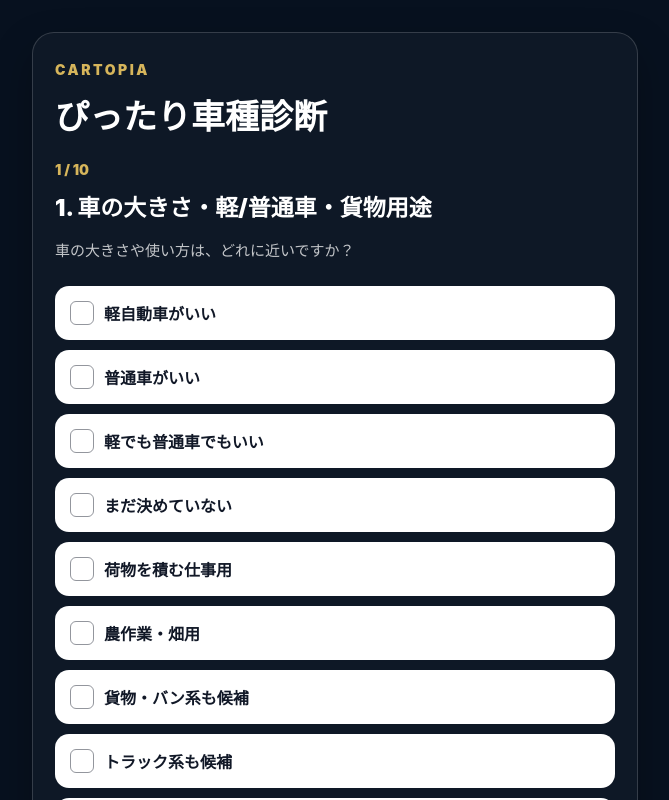
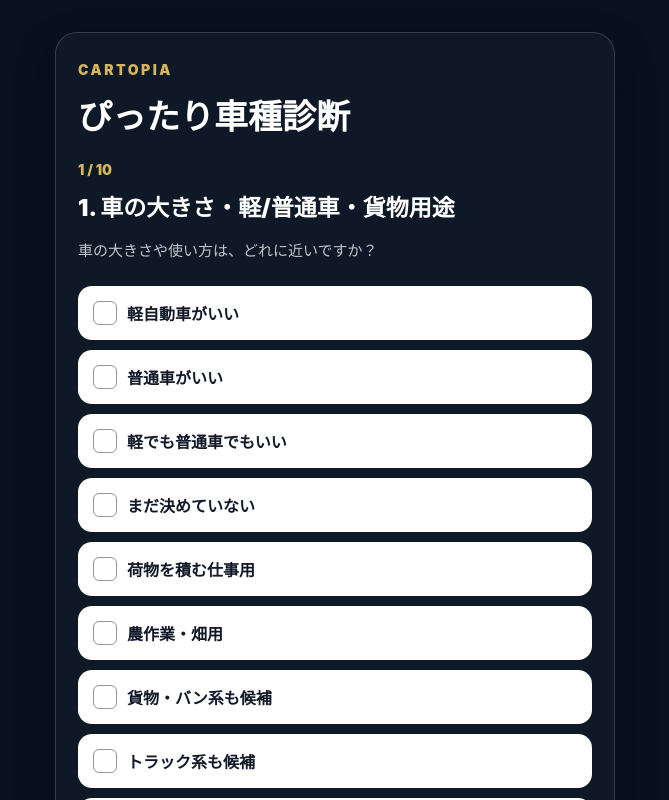
Before and after one commit to CARTOPIA0319/cartopia-car-diagnosis, a Next.js app: page / in a window 1280 px wide. Shown: the top 800 px of the page, without its empty margins (305-974 px from the left). Built offline with nearby package versions, Linux system fonts and the light colour scheme.

Commit message:
入力欄の横幅はみ出しを修正

```diff
--- a/app/page.js
+++ b/app/page.js
@@ -421,6 +421,7 @@ color: "#ffffff",
 padding: "32px 18px",
 fontFamily:
 '-apple-system, BlinkMacSystemFont, "Helvetica Neue", "Yu Gothic", "Hiragino Kaku Gothic ProN", sans-serif',
+boxSizing: "border-box",
 },
 card: {
 maxWidth: "560px",
@@ -430,6 +431,7 @@ borderRadius: "22px",
 padding: "28px 22px",
 background: "rgba(255,255,255,0.03)",
 boxShadow: "0 18px 40px rgba(0,0,0,0.28)",
+boxSizing: "border-box",
 },
 brand: {
 color: "#d6b55b",
@@ -479,6 +481,7 @@ textAlign: "left",
 display: "flex",
 alignItems: "center",
 gap: "10px",
+boxSizing: "border-box",
 },
 optionButtonActive: {
 background: "#d6b55b",
@@ -515,6 +518,7 @@ color: "#111827",
 padding: "14px",
 fontSize: "16px",
 lineHeight: "1.7",
+boxSizing: "border-box",
 },
 nav: {
 display: "grid",
@@ -530,6 +534,7 @@ color: "#07111f",
 fontSize: "17px",
 fontWeight: "900",
 marginTop: "14px",
+boxSizing: "border-box",
 },
 backButton: {
 border: "1px solid rgba(255,255,255,0.24)",
@@ -540,12 +545,14 @@ color: "#ffffff",
 fontSize: "15px",
 fontWeight: "800",
 marginTop: "10px",
+boxSizing: "border-box",
 },
 resultBox: {
 border: "1px solid rgba(214,181,91,0.45)",
 borderRadius: "16px",
 padding: "18px",
 background: "rgba(214,181,91,0.1)",
+boxSizing: "border-box",
 },
 resultLabel: {
 color: "#d6b55b",
```
